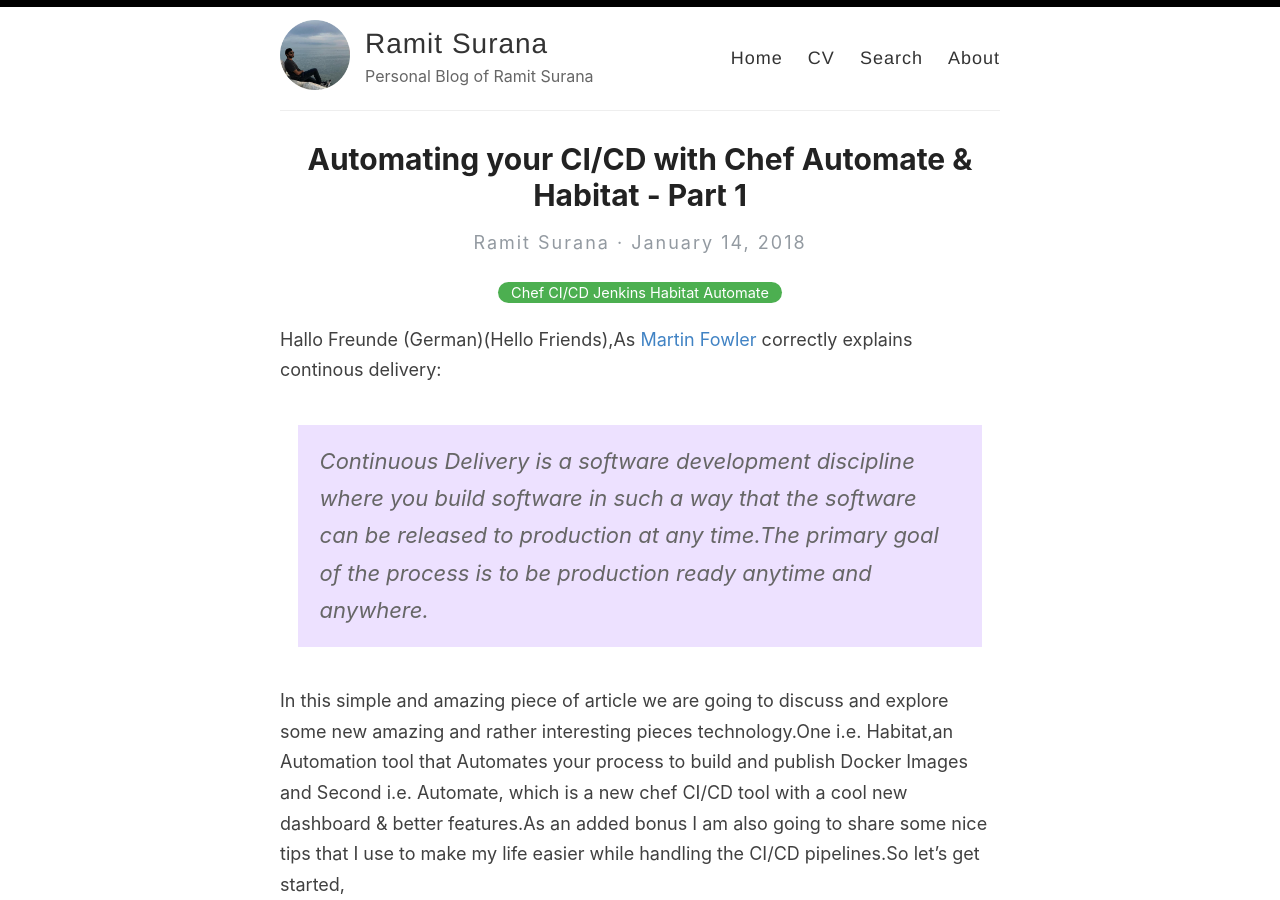
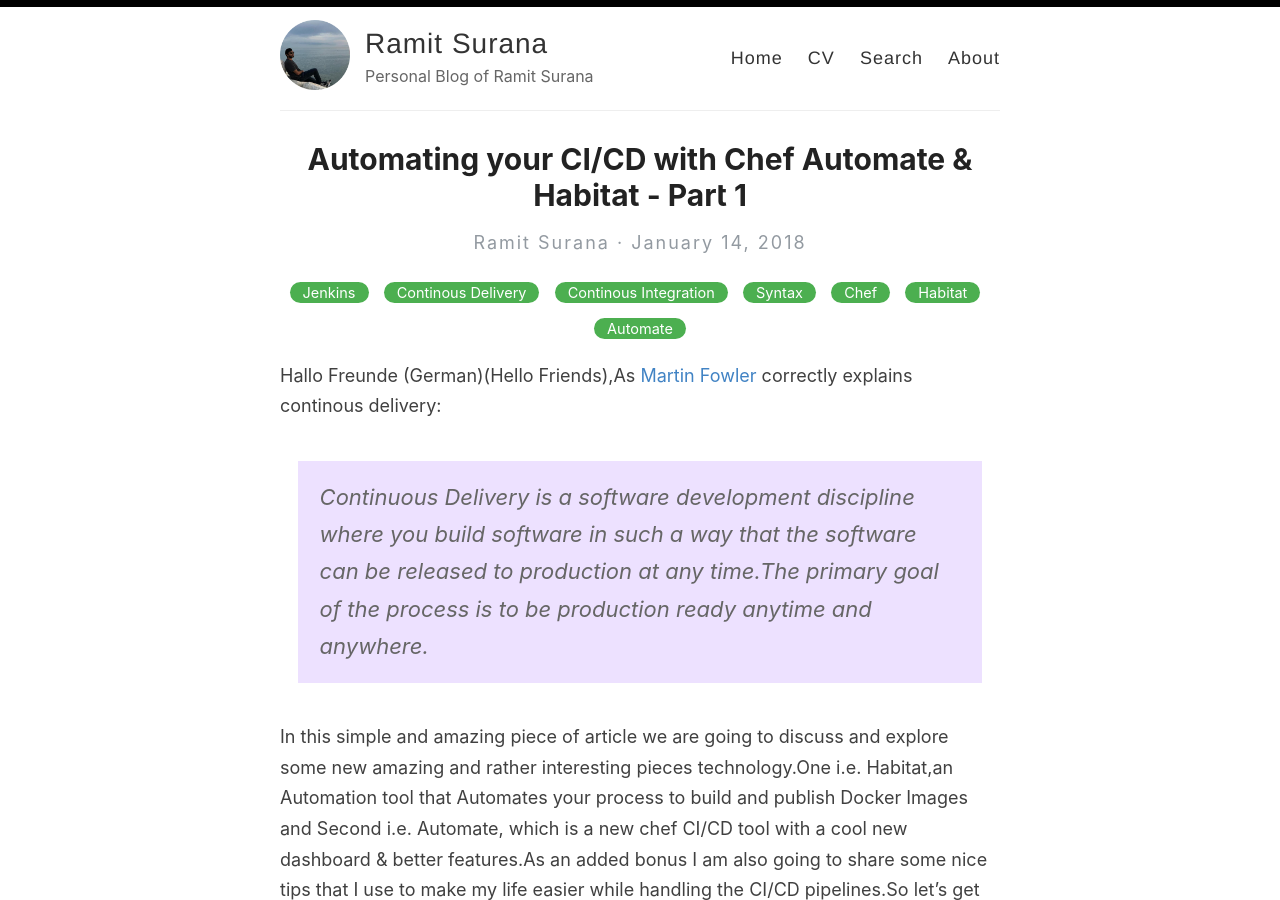
Before and after one commit to ritheshg06/ramitsurana.github.io, a Jekyll site: the page built from _posts/2018-01-14-ci-cd-chef-automate.md, in a window 1280 px wide and 900 px high. Built offline with Jekyll 4.4.1, drawn with Linux system fonts in a browser that asks for light colours; comment, search, counter and statistics services are not loaded.

Commit message:
fix category

```diff
--- a/_posts/2018-01-14-ci-cd-chef-automate.md
+++ b/_posts/2018-01-14-ci-cd-chef-automate.md
@@ -3,8 +3,8 @@ layout: post
 title: "Automating your CI/CD with Chef Automate & Habitat - Part 1"
 date: 2018-01-14
 author: Ramit Surana
-category: Chef CI/CD Jenkins Habitat Automate
-tags: [Jenkins, Continous Delivery, Continous Integration, Syntax, Chef, Habitat, Automate]
+tags: Chef CI/CD Jenkins Habitat Automate
+category: [Jenkins, Continous Delivery, Continous Integration, Syntax, Chef, Habitat, Automate]
 excerpt: "Using Chef Tools to automate your CI/CD Journey"
 ---
 
```
